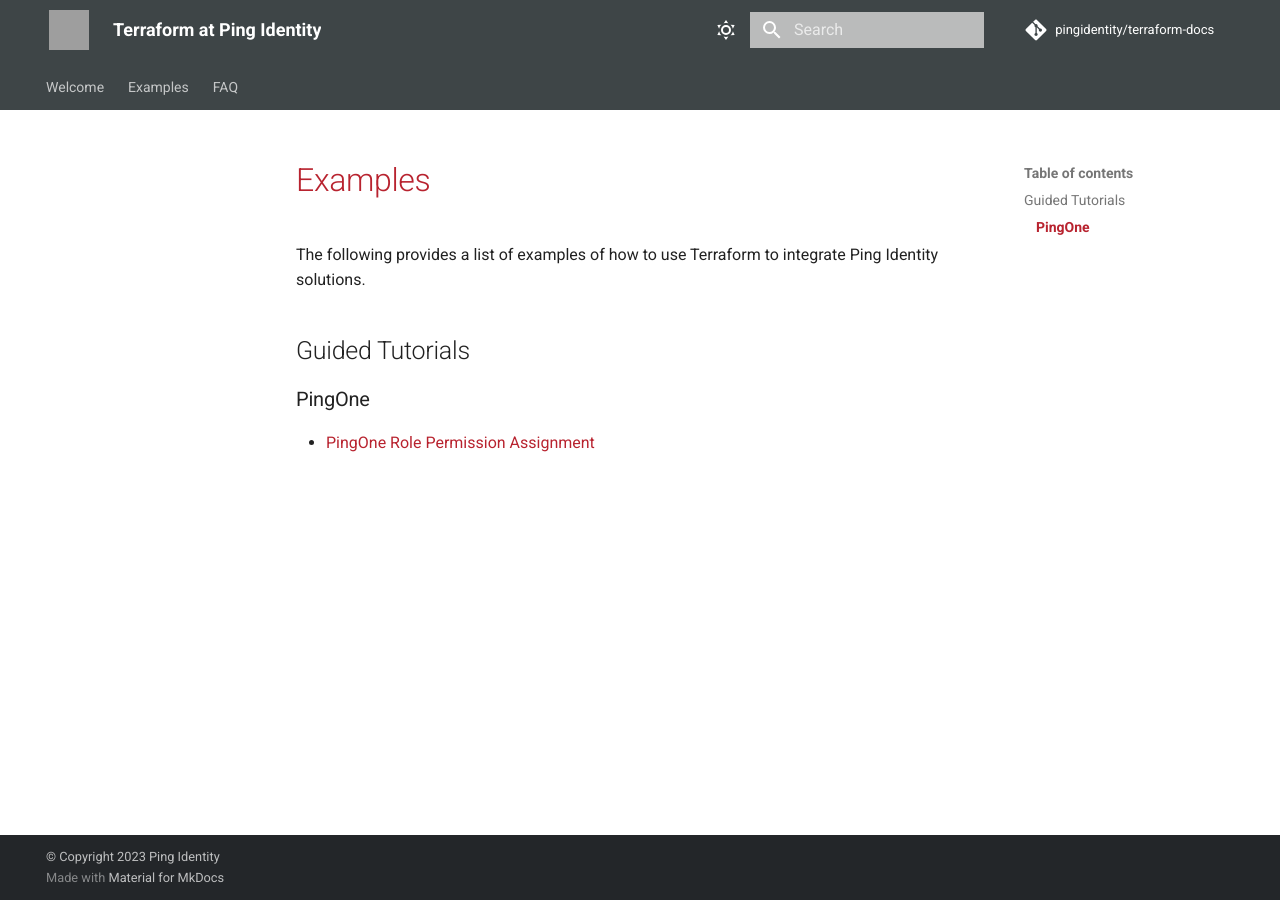
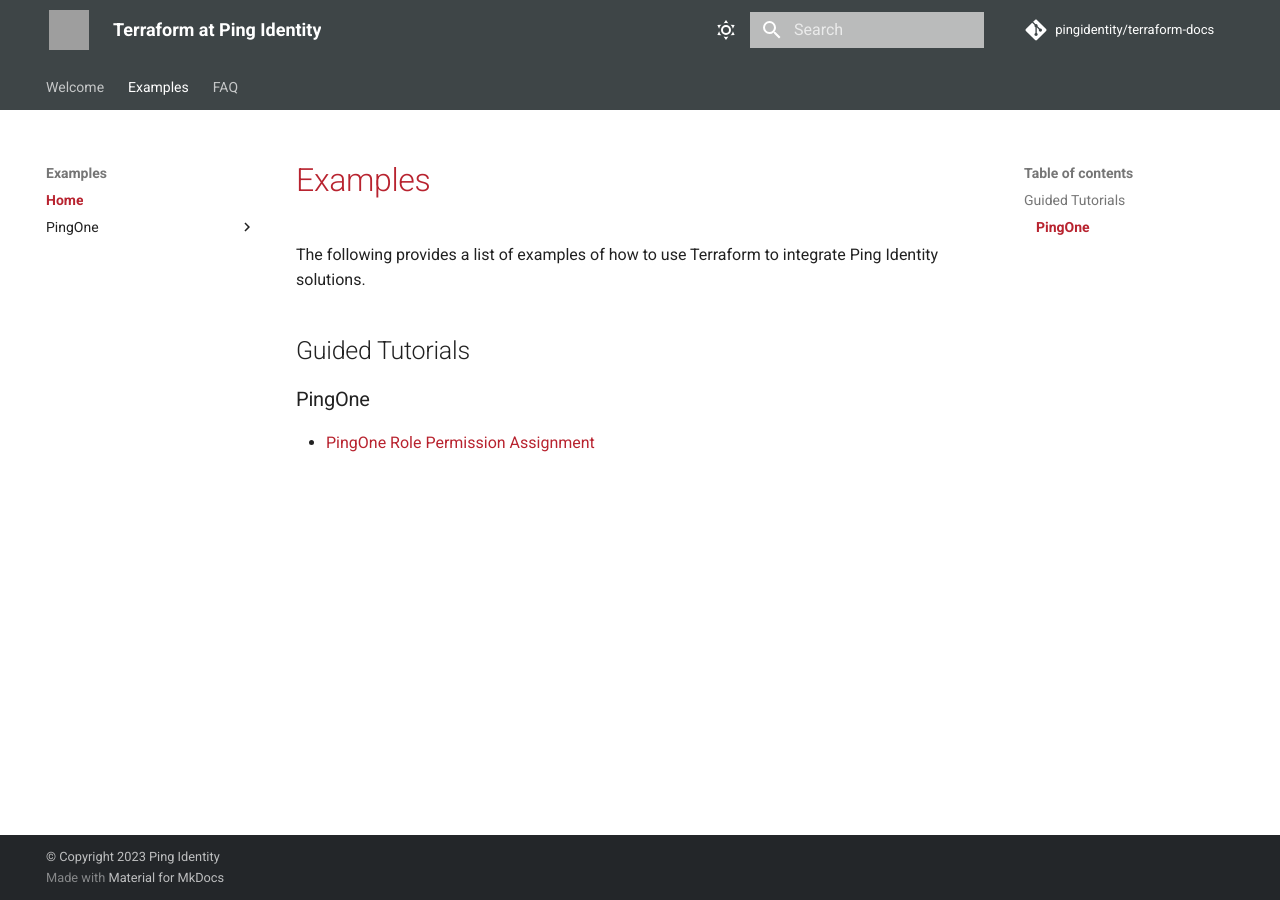
Before and after one commit to pingidentity/terraform-docs, an MkDocs documentation site: the page built from docs/examples/index.md, in a window 1280 px wide. Built offline with MkDocs 1.6.1 and Material for MkDocs 9.7.7, drawn with Linux system fonts in a browser that asks for light colours; comment, search, counter and statistics services are not loaded; grey boxes are pictures that could not be loaded.

Commit message:
correct examples root

```diff
--- a/mkdocs.yml
+++ b/mkdocs.yml
@@ -64,7 +64,7 @@ nav:
           - DaVinci Provider: "getting-started/davinci.md"
           - PingDirectory Provider: "getting-started/pingdirectory.md"
   - Examples:
-      - Home: "index.md"
+      - Home: "examples/index.md"
       - PingOne:
          - Role Permission Assignment: "examples/pingone/role-assignment.md"
   #     - Introduction: "use-case-examples/introduction.md"
```
